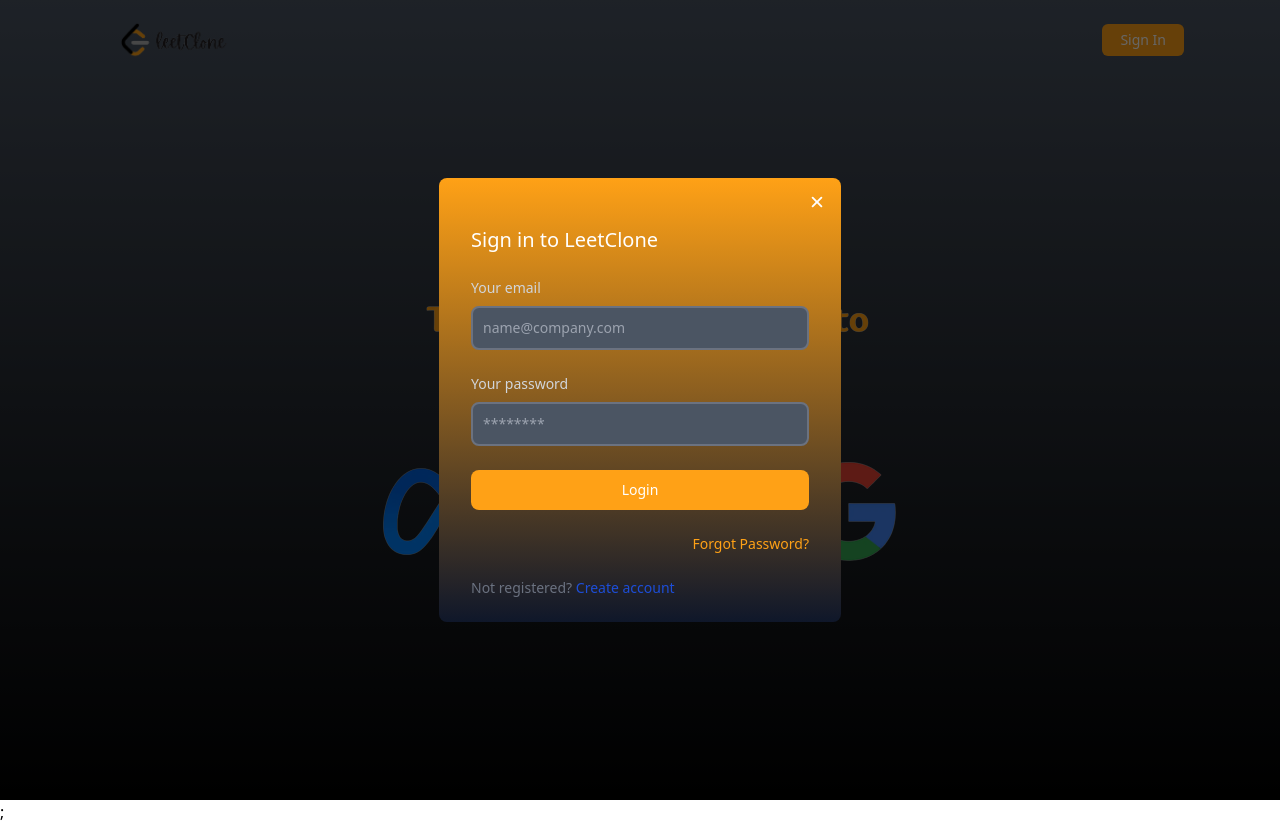
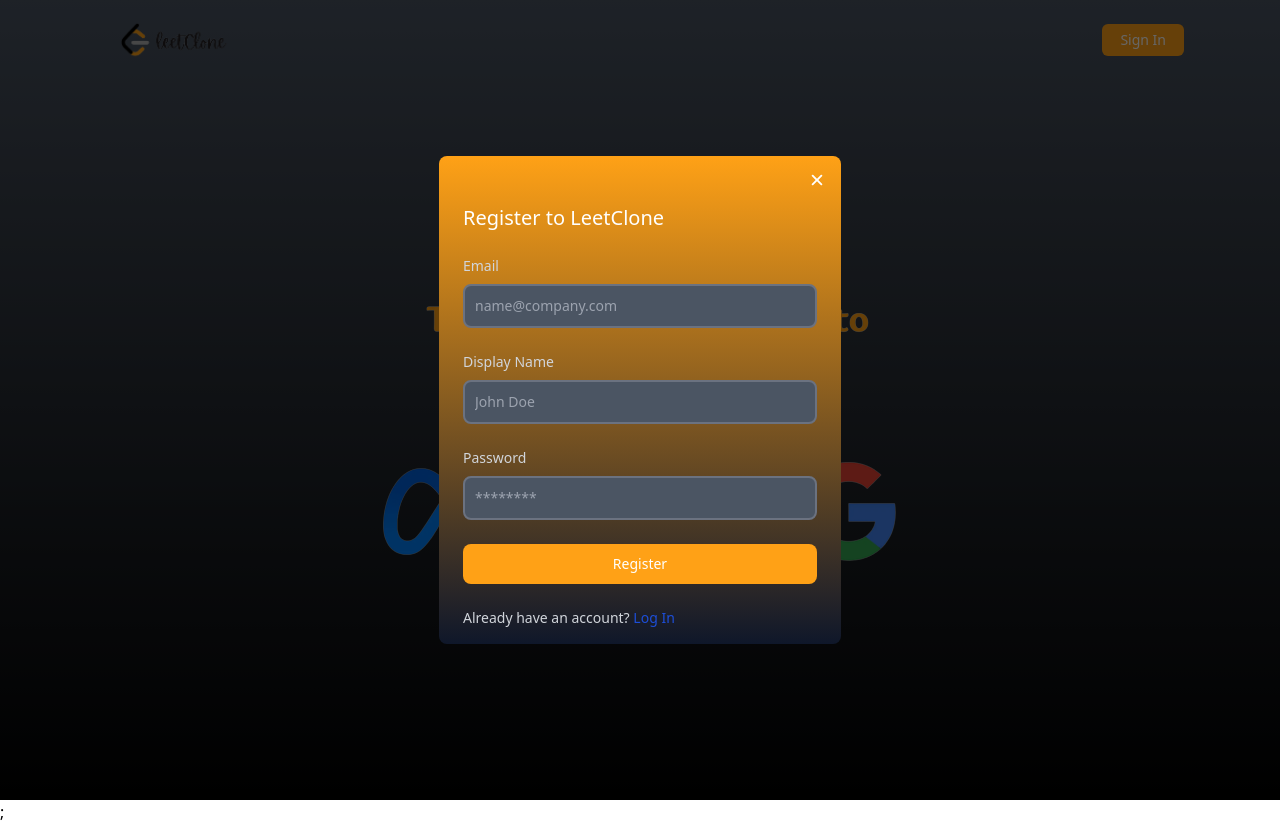
Before and after one commit to 1shakti/nextjs-blog, a Next.js app: page /auth in a window 1280 px wide. Built offline with nearby package versions, Linux system fonts and the light colour scheme.

Commit message:
login page

```diff
--- a/src/components/Modals/AuthModal.tsx
+++ b/src/components/Modals/AuthModal.tsx
@@ -1,6 +1,7 @@
 import React, { FC } from "react";
 import { IoClose } from "react-icons/io5";
 import Login from "./Login";
+import SignUp from "./SignUp";
 
 type AuthModalProps = {};
 
@@ -17,7 +18,7 @@
 								<IoClose className="h-5 w-5" />
 							</button>
 						</div>
-						<Login />
+						<SignUp />
 					</div>
 				</div>
 			</div>
--- a/src/components/Modals/Login.tsx
+++ b/src/components/Modals/Login.tsx
@@ -8,7 +8,7 @@
 const Login:FC<LoginProps> = () => {
 
     return (
-        <form className='space-y-6 px-8 pb-6'>
+        <form className='space-y-6 px-6 pb-4'>
             <h3 className='text-xl text-white font-medium'>Sign in to LeetClone</h3>
             <div>
                 <label htmlFor='email' className='text-sm font-medium block mb-2 text-gray-300'>Your email</label>
@@ -28,7 +28,7 @@
             <button className='w-full flex justify-end'>
                 <a href="#" className='text-brand-orange block text-sm hover:underline text-right'>Forgot Password?</a>
             </button>
-            <div className='text-sm font-medium text-gray-500'>
+            <div className='text-sm font-medium text-gray-300'>
             Not registered? <a href='#' className='text-blue-700 hover:underline'>Create account</a>
             </div>
         </form>
--- a/src/components/Modals/SignUp.tsx
+++ b/src/components/Modals/SignUp.tsx
@@ -0,0 +1,35 @@
+import React, { FC } from 'react';
+
+type SignUpProps = {
+
+};
+
+const SignUp:FC<SignUpProps> = () => {
+
+    return <form className='space-y-6 px-6 pb-4'>
+        <h3 className='text-xl text-white font-medium'>Register to LeetClone</h3>
+        <div>
+            <label htmlFor='email' className='text-gray-300 text-sm block pb-2 font-medium'>Email</label>
+            <input type='email' name='email' id='email' className='w-full rounded-lg border-2 outline-none sm:text-sm text-white p-2.5 bg-gray-600 border-gray-500 placeholder-gray-400 focus:ring-blue-500 focus:border-blue-500'
+            placeholder='name@company.com' />
+        </div>
+        <div>
+            <label htmlFor='display_name' className='text-gray-300 text-sm block pb-2 font-medium'>Display Name</label>
+            <input type='text' name='display_name' id='display_name' className='w-full rounded-lg border-2 outline-none sm:text-sm text-white p-2.5 bg-gray-600 border-gray-500 placeholder-gray-400 focus:ring-blue-500 focus:border-blue-500'
+            placeholder='John Doe'  />
+        </div>
+        <div>
+            <label htmlFor='password' className='text-gray-300 text-sm block pb-2 font-medium'>Password</label>
+            <input type='password' name='password' id='password' className='w-full rounded-lg border-2 outline-none sm:text-sm text-white p-2.5 bg-gray-600 border-gray-500 placeholder-gray-400 focus:ring-blue-500 focus:border-blue-500'
+            placeholder='********'
+            />
+        </div>
+        <button className='w-full bg-brand-orange text-sm text-white font-medium rounded-lg text-center px-3 py-2.5 hover:bg-brand-orange-s focus:ring-4 focus:ring-blue-300'>
+            Register
+        </button>
+        <div className='text-gray-300 font-medium text-sm'>
+        Already have an account? <a href='#' className='text-blue-700 hover:underline'>Log In</a>
+        </div>
+    </form>
+}
+export default SignUp;
```
